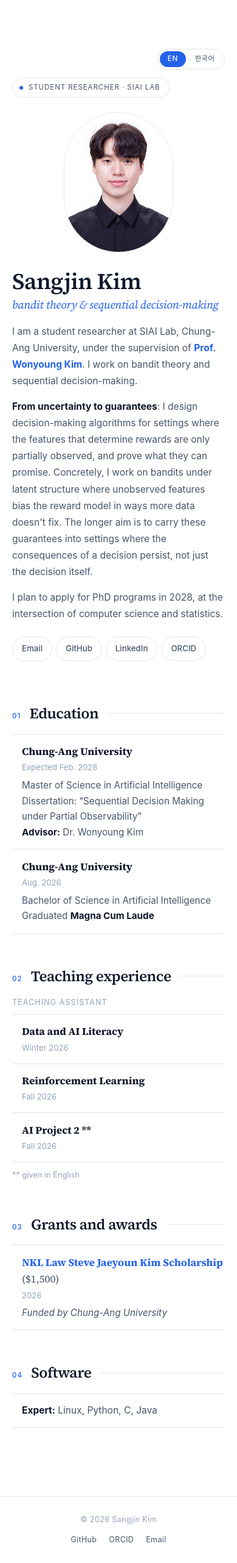
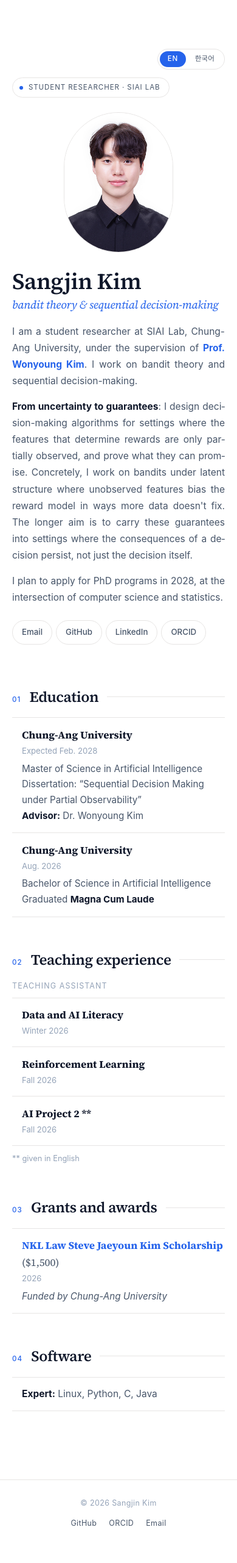
Before and after one commit to hajin322/hajin322.github.io, a Jekyll site: the page built from index.md, in a window 390 px wide. Shown: the whole page at 61% size. Built offline with Jekyll 4.4.1, drawn with Linux system fonts in a browser that asks for light colours; after the commit the page ends 2536 px from its top, so only the background shows below that.

Commit message:
changed 09110105

```diff
--- a/assets/css/main.scss
+++ b/assets/css/main.scss
@@ -373,19 +373,20 @@ h1 > [data-l="ko"]           { font-size: 0.93em; font-weight: 500; }
 .cv-lead    [data-l="ko"] { letter-spacing: 0.03em; }
 .lang-toggle button[lang="ko"] { letter-spacing: 0.01em; }
 
-/* Korean sets flush to both edges without needing hyphenation, so once the
-   layout drops to one narrow column, justifying tidies the rag that keep-all
-   necessarily leaves. `pretty` comes off here — it optimises the very rag we
-   are removing, and can spend an extra line doing it. Latin is left ragged:
-   without hyphenation, justified English opens rivers instead of closing them.
-   Note this evens the right edge only; the line count is unchanged. */
+/* Once the layout drops to one narrow column, justifying the intro paragraphs
+   tidies the rag. Scoped to `.hero-tagline` only: the CV entries below are
+   short, uneven fragments, and justifying a two-line block just stretches one
+   line to reach an edge it had no reason to touch. `pretty` comes off here —
+   it optimises the very rag we are removing, and can spend an extra line doing
+   it. This evens the right edge only; the line count is unchanged. */
 @media (max-width: 740px) {
-  .hero-tagline[data-l="ko"],
-  .cv-body[data-l="ko"],
-  .cv-plain[data-l="ko"] {
+  .hero-tagline {
     text-align: justify;
     text-wrap: auto;
   }
+  /* Hangul justifies on its own; Latin needs hyphenation, or the word spaces
+     stretch into rivers. The lang attribute picks the hyphenation dictionary. */
+  .hero-tagline[data-l="en"] { hyphens: auto; }
 }
 
 /* ---------- responsive --------------------------------------------------- */
```
